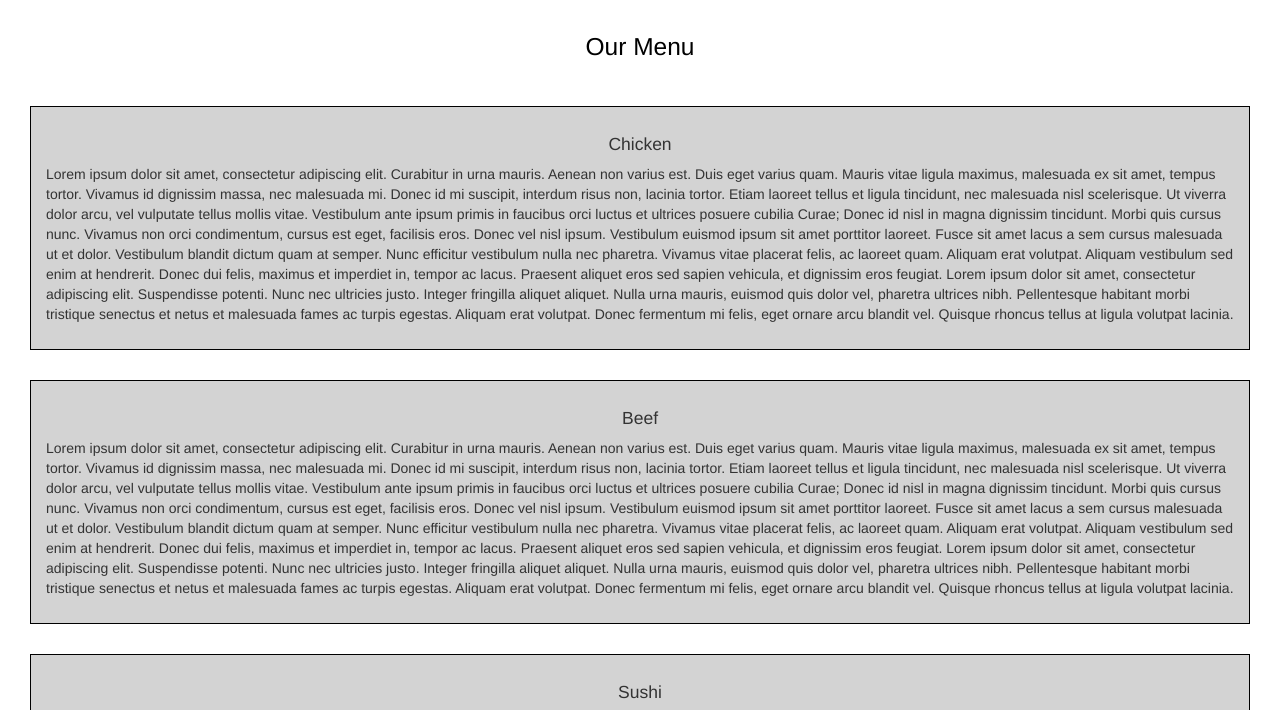
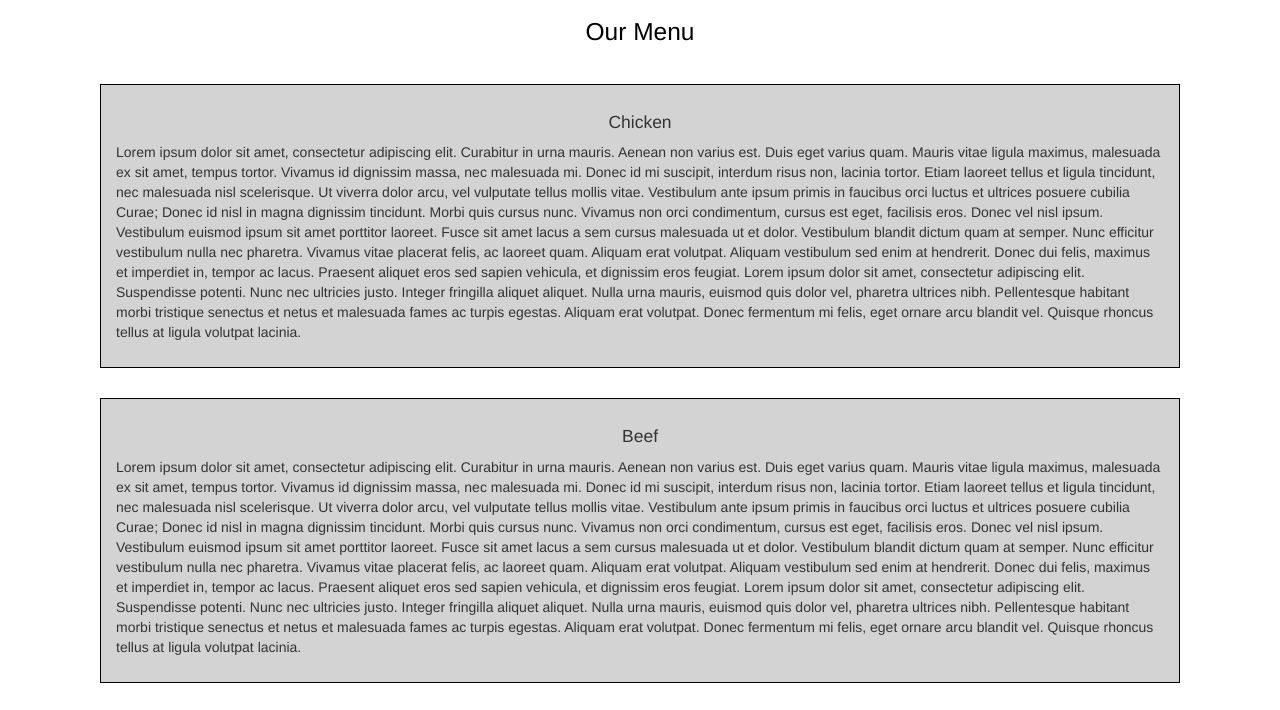
Before and after one commit to giuseppedb/coursera-test, a plain HTML site: page mod3_solution/index.html in a window 1280 px wide. Shown: the part 56-766 px from the top of the page. Drawn offline with Linux system fonts and the light colour scheme.

Commit message:
'Our Menu' centered using jumbotron bootsrap class

```diff
--- a/mod3_solution/css/styles.css
+++ b/mod3_solution/css/styles.css
@@ -6,16 +6,6 @@ body {
     font-family: Helvetica;
     margin: 0;
 }
-
-h1{
-    text-align: center;
-    font-size: 175%;
-    margin: 0;
-    margin-top: 40px;
-    margin-bottom: 30px;
-    color: black;
-}
-
 
 h2 {
     font-size: 125%;
@@ -78,6 +68,17 @@ h2 {
   clear: both;
   margin-top: -30px;
 }
+
+.container .jumbotron {
+  text-align: center;
+  font-size: 175%;
+  margin: 0;
+  margin-top: 0px;
+  margin-bottom: 20px;
+  color: black;
+  padding: 0;
+  background-color: #FFFFFF;
+}
 /************* Responsive framework *************/
 .row {
     width: 100%;
--- a/mod3_solution/index.html
+++ b/mod3_solution/index.html
@@ -47,7 +47,11 @@
     </nav><!-- #header-nav -->
   </header>
 
-<h1>Our Menu</h1>
+
+<div id="main-content" class="container">
+<div class="jumbotron">
+    Our Menu
+</div>
     <div class="row">
         <div class="col-lg-12 col-md-12 col-xs-12">
             <div class="section">
@@ -80,6 +84,8 @@
             </div>
         </div>
     </div>
+</div><!-- End of #main-content -->
+
 <!-- jQuery (Bootstrap JS plugins depend on it) -->
   <script src="js/jquery-2.1.4.min.js"></script>
   <script src="js/bootstrap.min.js"></script>
```
